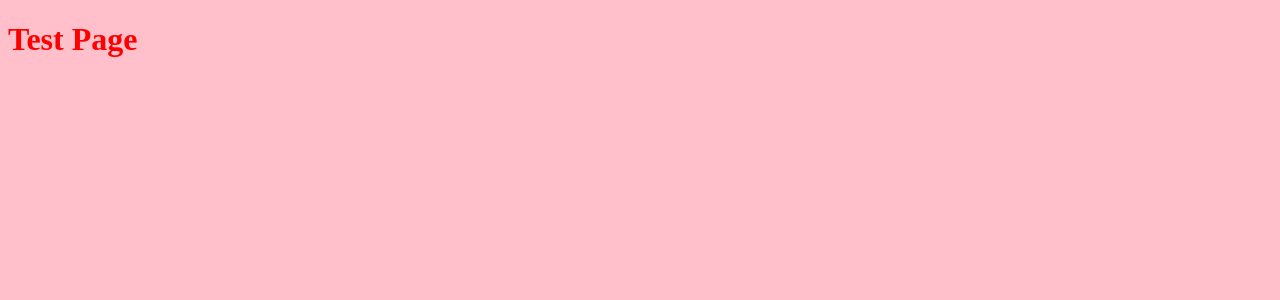
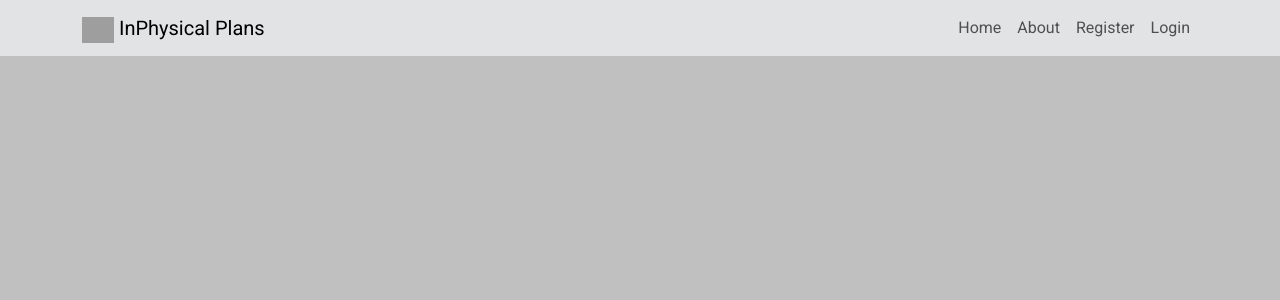
Before and after one commit to danieljcave/inphysical-plans, a Django app: page / in a window 1280 px wide. Before the commit the part shown is almost empty. Shown: the top 300 px of the page. Run offline with Django 3.2, Linux system fonts and the light colour scheme; grey boxes are pictures that could not be loaded.

Commit message:
Updated base.html with navigation bar along with style

```diff
--- a/static/css/style.css
+++ b/static/css/style.css
@@ -1,5 +1,7 @@
 body {
-    background-color: pink;
+    background-color: rgb(192, 192, 192);
+    font-family: 'Roboto', sans-serif;
+    font-weight: 500;
 }
 
 h1 {
--- a/templates/base.html
+++ b/templates/base.html
@@ -2,14 +2,61 @@
 
 <!DOCTYPE html>
 <html lang="en">
-  <head>
+
+<head>
     <meta charset="UTF-8" />
     <meta http-equiv="X-UA-Compatible" content="IE=edge" />
     <meta name="viewport" content="width=device-width, initial-scale=1.0" />
+
+    <link rel="preconnect" href="https://fonts.googleapis.com">
+    <link rel="preconnect" href="https://fonts.gstatic.com" crossorigin>
+    <link href="https://fonts.googleapis.com/css2?family=Roboto&display=swap" rel="stylesheet">
+    <link href="https://cdn.jsdelivr.net/npm/bootstrap@5.3.2/dist/css/bootstrap.min.css" rel="stylesheet"
+        integrity="sha384-T3c6CoIi6uLrA9TneNEoa7RxnatzjcDSCmG1MXxSR1GAsXEV/Dwwykc2MPK8M2HN" crossorigin="anonymous" />
+    <script src="https://cdn.jsdelivr.net/npm/bootstrap@5.3.2/dist/js/bootstrap.bundle.min.js"
+        integrity="sha384-C6RzsynM9kWDrMNeT87bh95OGNyZPhcTNXj1NW7RuBCsyN/o0jlpcV8Qyq46cDfL" crossorigin="anonymous">
+    </script>
     <link rel="stylesheet" href="{% static 'css/style.css' %}" />
-    <title>Document</title>
-  </head>
-  <body>
-    <h1>Test Page</h1>
-  </body>
+
+    <title>InPhysical Plans</title>
+</head>
+
+<body>
+    <nav class="navbar navbar-expand-lg bg-secondary-subtle">
+        <div class="container">
+            <a class="navbar-brand" href="#">
+                <img src="https://i.imgur.com/rWrLGg1.png" alt="Logo" width="32" height="26"
+                    class="d-inline-block align-text-middle">
+                InPhysical Plans
+            </a>
+            <button class="navbar-toggler" type="button" data-bs-toggle="collapse" data-bs-target="#navbarNav"
+                aria-controls="navbarNav" aria-expanded="false" aria-label="Toggle navigation">
+                <span class="navbar-toggler-icon"></span>
+            </button>
+            <div class="collapse navbar-collapse" id="navbarNav">
+                <ul class="navbar-nav ms-auto">
+                    <li class="nav-item">
+                        <a class="nav-link" aria-current="page" href="#">Home</a>
+                    </li>
+                    <li class="nav-item">
+                        <a class="nav-link" href="#">About</a>
+                    </li>
+                    <!-- Added Until code is ready for user authentication
+
+                    <li class="nav-item">
+                        <a class="nav-link" href="#">Logout</a>
+                    </li> -->
+                    <li class="nav-item">
+                        <a class="nav-link" href="#">Register</a>
+                    </li>
+                    <li class="nav-item">
+                        <a class="nav-link" href="#">Login</a>
+                    </li>
+
+                </ul>
+            </div>
+        </div>
+    </nav>
+</body>
+
 </html>
```
Also changed, not shown: .theia/settings.json (added).
